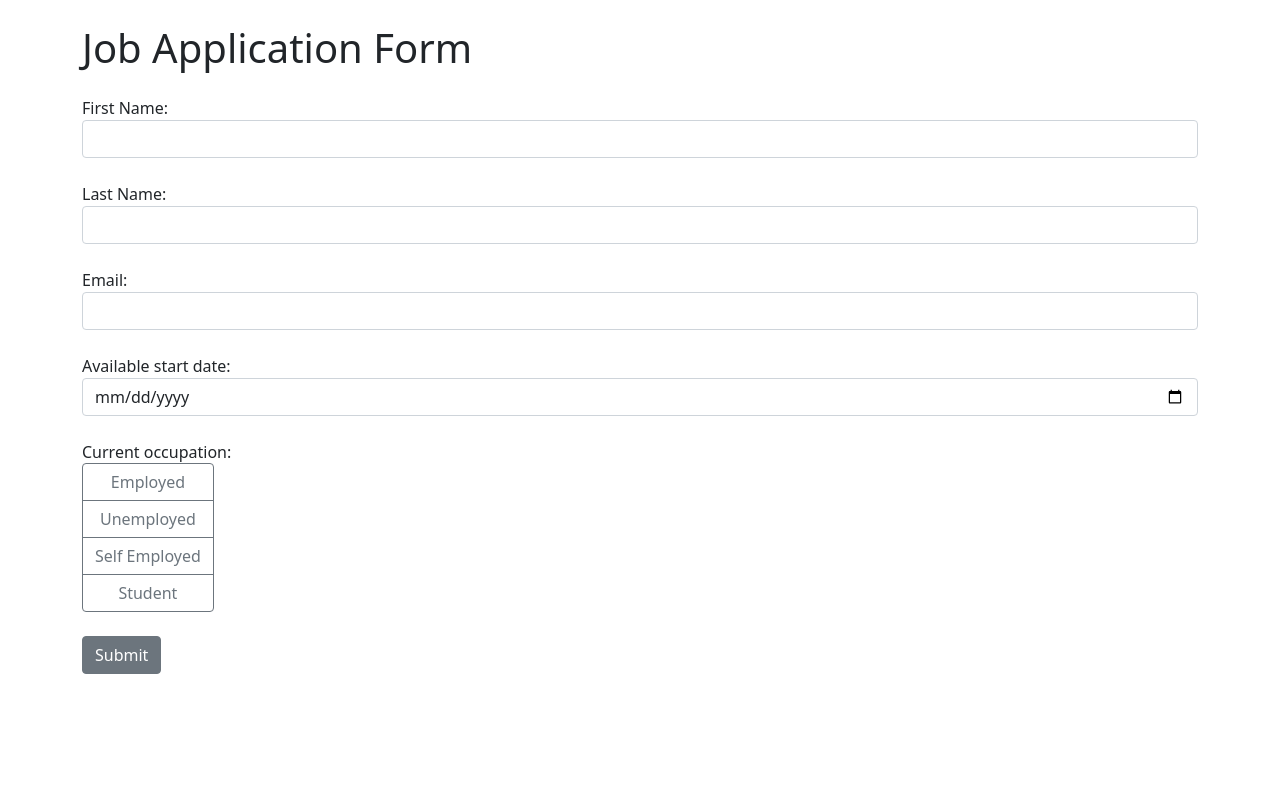
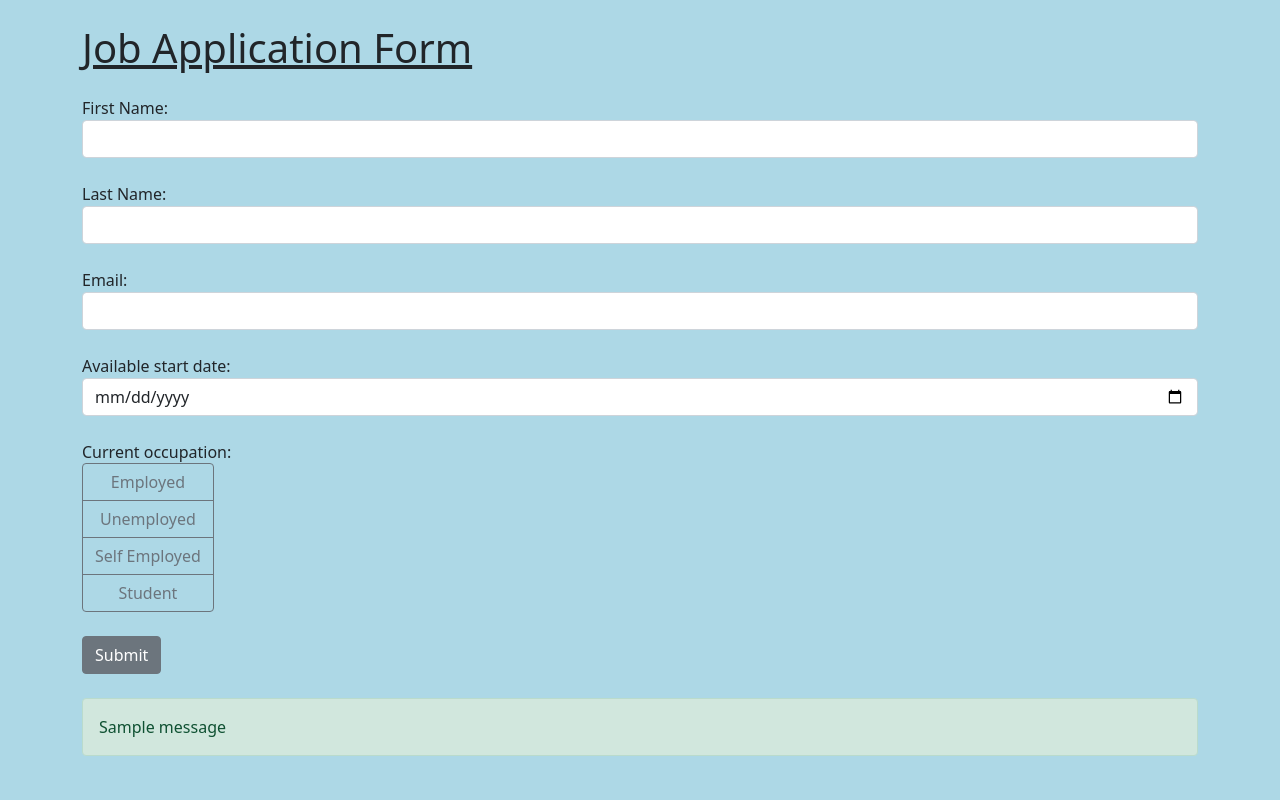
Before and after one commit to Bhavya445/applicationform, a Flask app: page / in a window 1280 px wide. Run offline with Flask 3, Linux system fonts and the light colour scheme; tables that the repository leaves empty hold one stand-in row (values such as "Sample post"); one stand-in notice (Sample message) is shown.

Commit message:
created backend- created database and sending confirmation mails

```diff
--- a/app.py
+++ b/app.py
@@ -1,6 +1,30 @@
-from flask import Flask, render_template, request
+from flask import Flask, render_template, request, flash
+from flask_sqlalchemy import SQLAlchemy
+from datetime import datetime
+from flask_mail import Mail, Message
 
 app = Flask(__name__)
+
+app.config["SECRET_KEY"] = "bhavya"
+app.config["SQLALCHEMY_DATABASE_URI"] = "sqlite:///data.db"
+app.config["MAIL_SERVER"] = "smtp.gmail.com"
+app.config["MAIL_PORT"] = 465
+app.config["MAIL_USE_SSL"] = True
+app.config["MAIL_USERNAME"] = "liveauthentic445@gmail.com"
+app.config["MAIL_PASSWORD"] = "wjai mejk hyrm yxby"
+db = SQLAlchemy(app)
+
+mail = Mail(app)
+
+class Form(db.Model):
+    id = db.Column(db.Integer, primary_key=True)
+    first_name = db.Column(db.String(80))
+    last_name = db.Column(db.String(80))
+    email = db.Column(db.String(80))
+    occupation = db.Column(db.String(80))
+    date = db.Column(db.Date)
+
+
 
 @app.route("/", methods=["GET","POST"])
 def index():
@@ -9,7 +33,26 @@ def index():
         last_name = request.form["last_name"]
         email = request.form["email"]
         date = request.form["date"]
+        date_obj = datetime.strptime(date, "%Y-%m-%d")
         occupation = request.form["occupation"]
+
+        form = Form(first_name=first_name, last_name=last_name,email=email,date=date_obj, occupation=occupation)
+        db.session.add(form)
+        db.session.commit()
+
+        message_body = f"Thank you for your submission,{first_name}."\
+                       f"Here is your data:\n{first_name}\n{last_name}\n{email}\n{date}\n{occupation}"\
+                       f"\nThank you!"
+        message = Message("New form submission",
+                          sender=app.config["MAIL_USERNAME"],
+                          recipients=[email],
+                          body=message_body)
+        mail.send(message)
+
+        flash(f"{first_name.title()}, your form was submitted successfully!", "success")
     return render_template("index.html")
 
-app.run(debug=True, port=5001)
+if __name__ == "__main__":
+    with app.app_context():
+        db.create_all()
+        app.run(debug=True, port=5001)
--- a/templates/index.html
+++ b/templates/index.html
@@ -4,6 +4,15 @@
         <meta charset="utf-8">
         <meta name = "viewport" content="width=device-width, initial-scale=1, shrink-to-fit=no">
         <link rel="stylesheet" href="https://cdn.jsdelivr.net/npm/bootstrap@5.1.3/dist/css/bootstrap.min.css">
+        <style>
+            body {
+                background-color: lightblue;
+            }
+            h1 {
+                text-decoration: underline;
+            }
+        </style>
+
     </head>
     <body>
         <div class="container">
@@ -44,7 +53,15 @@
                     </div>
                 </div>
                 <button class="btn btn-secondary mb-4" type = "submit">Submit</button>
-
+                {% with messages = get_flashed_messages() %}
+                {% if messages %}
+                <div class="alert alert-success" >
+                    {% for message in messages %}
+                    {{ message }}
+                    {% endfor %}
+                </div>
+                {% endif %}
+                {% endwith %}
             </form>
         </div>
         <script src="https://code.jquery.com/jquery-3.6.0.min.js"></script>
```
Also changed, not shown: .README.md (added).
